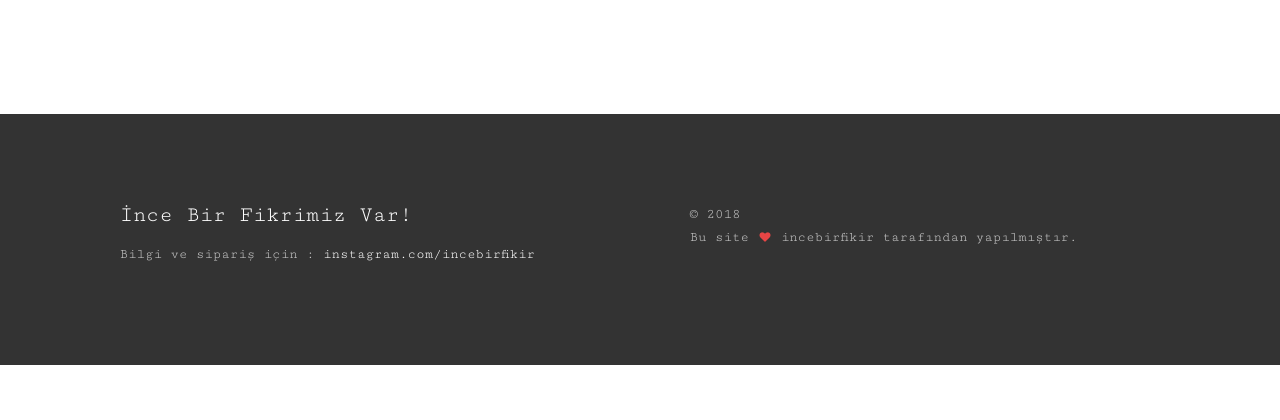
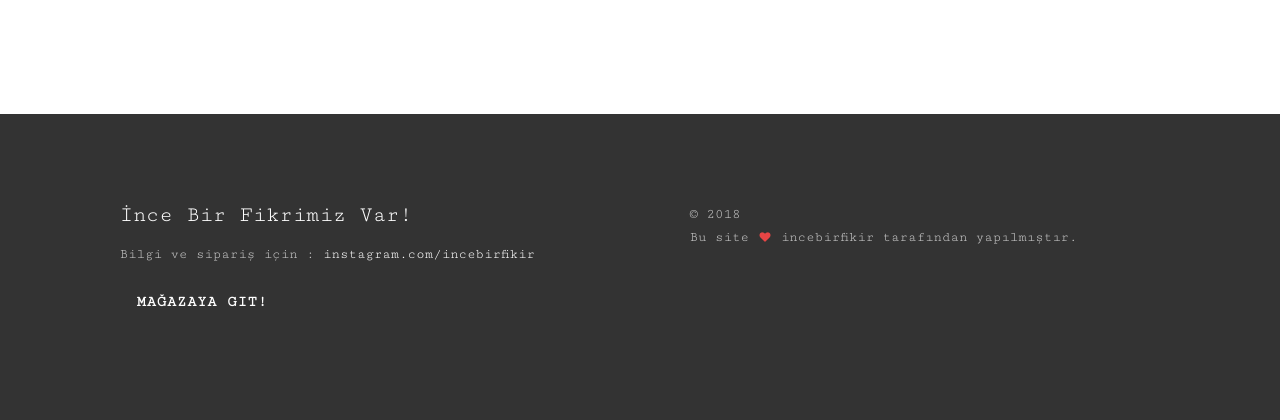
Before and after one commit to aysberna/aysberna.github.io, a Django app: page / in a window 1280 px wide. Shown: the part 2549-2969 px from the top of the page. Before the commit the page ends 2914 px from the top, so only its background shows below. Run offline with Django 3.2, Linux system fonts and the light colour scheme; some libraries are stand-ins or nearby versions; some web fonts are replaced.

Commit message:
Update footer.html

```diff
--- a/myapp/templates/footer.html
+++ b/myapp/templates/footer.html
@@ -4,6 +4,7 @@
     <div class="col-md-6 left">
       <h4>İnce Bir Fikrimiz Var!</h4>
       <p> Bilgi ve sipariş için : <a href="https://www.instagram.com/incebirfikir/" target="_blank" >instagram.com/incebirfikir </a></p>
+    <a class="btn" href="http://creafity.com/atolye/ince-bir-fikir/" target="_blank">Mağazaya git!</a></li>
     </div>
     <div class="col-md-6 right">
       <p>© 2018<br>
```
